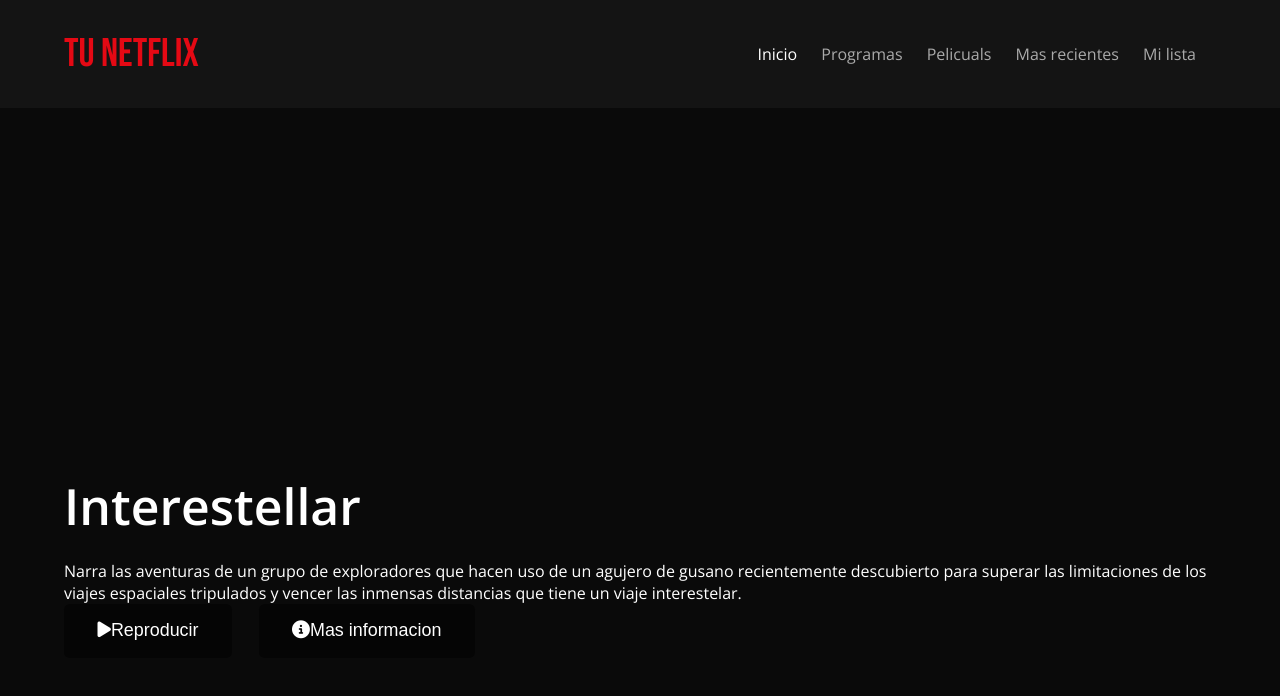
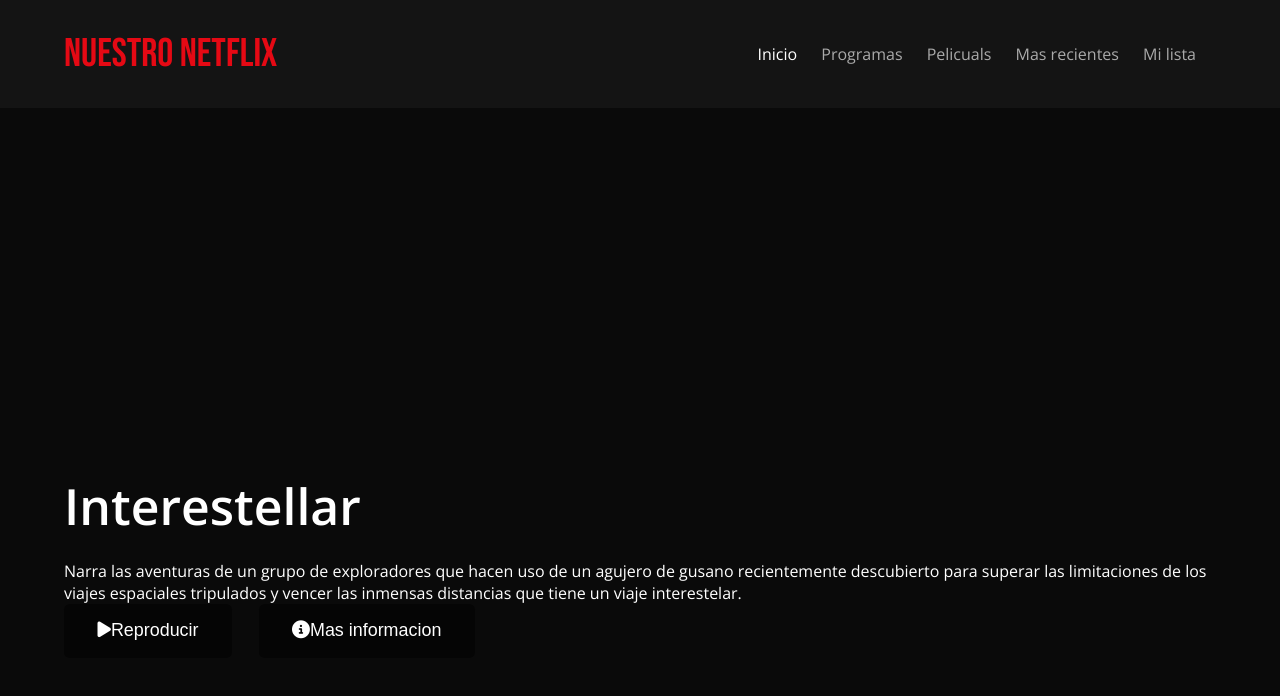
Before and after one commit to ortsac123/Nuevo_Netflix, a plain HTML site: page index.html in a window 1280 px wide. Drawn offline with nearby package versions, Linux system fonts and the light colour scheme.

Commit message:
Cambie el titulo

```diff
--- a/index.html
+++ b/index.html
@@ -13,7 +13,7 @@
 <body>
     <header>
         <div class="contenedor">
-            <h2 class="logotipo">Tu NETFLIX</h2>
+            <h2 class="logotipo">Nuestro NETFLIX</h2>
             <nav>
                 <a href="" class="activo">Inicio</a>
                 <a href="" class="activo2">Programas</a>
```
